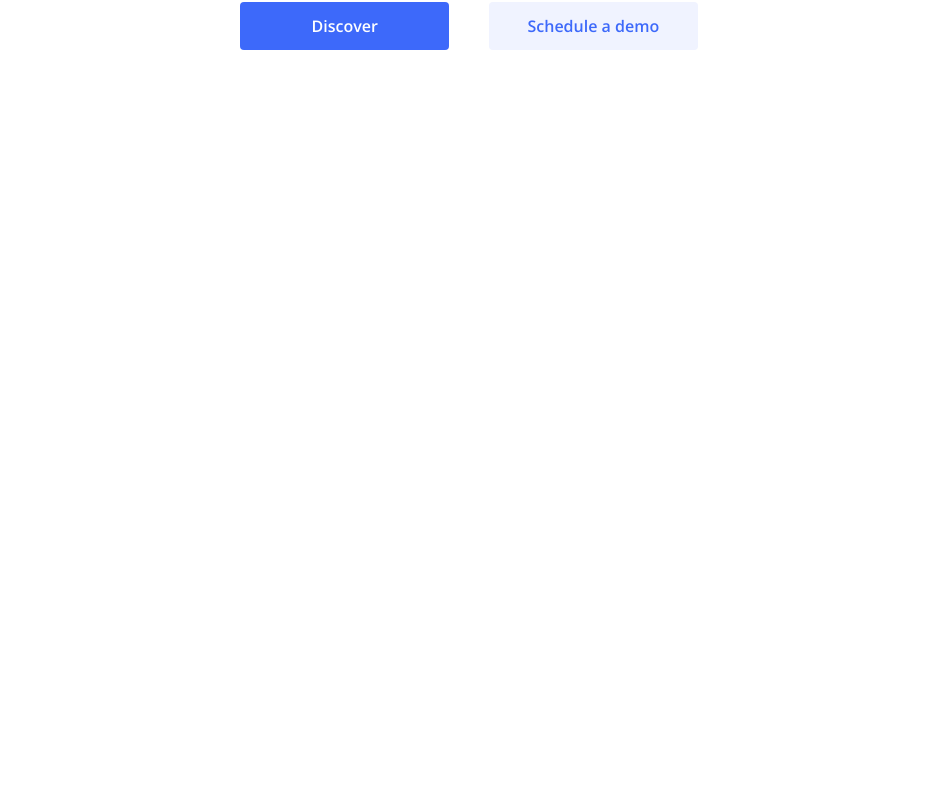
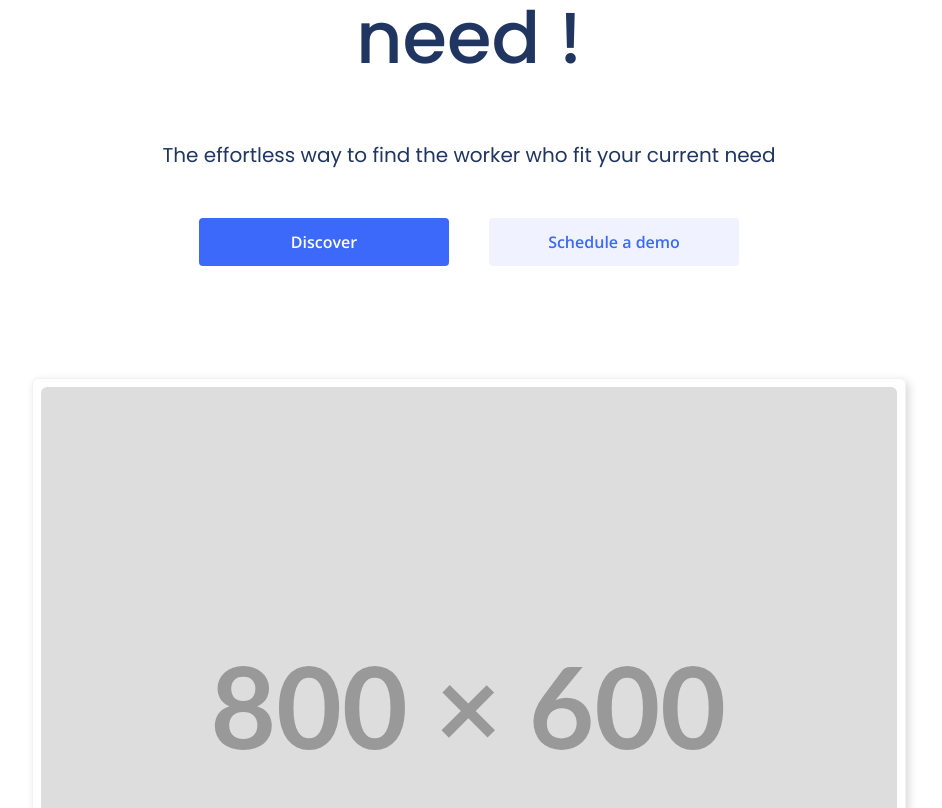
Before and after one commit to WandoCode/my-saas, a Next.js app: page / in a window 1280 px wide. Shown: the part 352-1160 px from the top of the page, without its empty margins (171-1113 px from the left). Before the commit the page ends 800 px from the top, so only its background shows below. Built offline with nearby package versions, Linux system fonts and the light colour scheme.

Commit message:
Add hero image

```diff
--- a/src/app/page.tsx
+++ b/src/app/page.tsx
@@ -1,3 +1,4 @@
+import Image from 'next/image'
 import { Button } from './components'
 
 export default function Home() {
@@ -7,11 +8,12 @@ export default function Home() {
         <section className="hero">
           <div className="hero__container center">
             <h1 className="hero__title heading h1">
-              Discover&nbsp;
-              <span className="fc-primary-600">Fleximed</span>
+              Find quickly the{' '}
+              <span className="fc-primary-600">healthcare worker</span> you need
+              !
             </h1>
             <h2 className="heading subtitle">
-              Find easily healthcare worker you can trust!
+              The effortless way to find the worker who fit your current need
             </h2>
             <div className="align hero__ctas">
               <Button as="next-link" variant="primary" className="hero__btn-a">
@@ -25,6 +27,17 @@ export default function Home() {
                 Schedule a demo
               </Button>
             </div>
+            <div className="hero__image hero-image">
+              <div className="hero-image__container">
+                <Image
+                  src="/placeholder.svg"
+                  alt="image demo"
+                  height={800}
+                  width={1200}
+                  priority={true}
+                />
+              </div>
+            </div>
           </div>
         </section>
       </div>
--- a/src/style/abstracts/_colors.scss
+++ b/src/style/abstracts/_colors.scss
@@ -49,7 +49,10 @@ $colors: (
   neutral: (
     350: hsla(0, 0%, 35%, 1),
     450: hsla(0, 0%, 45%, 1),
+    550: hsla(0, 0%, 55%, 1),
+    650: hsla(0, 0%, 65%, 1),
     750: hsla(0, 0%, 75%, 1),
+    850: hsla(0, 0%, 85%, 1),
     950: hsla(0, 0%, 95%, 1),
     1000: hsla(0, 0%, 100%, 1),
   ),
--- a/src/style/main.css
+++ b/src/style/main.css
@@ -40,7 +40,10 @@
   --clr-default-950: hsl(219, 50%, 95%);
   --clr-neutral-350: hsl(0, 0%, 35%);
   --clr-neutral-450: hsl(0, 0%, 45%);
+  --clr-neutral-550: hsl(0, 0%, 55%);
+  --clr-neutral-650: hsl(0, 0%, 65%);
   --clr-neutral-750: hsl(0, 0%, 75%);
+  --clr-neutral-850: hsl(0, 0%, 85%);
   --clr-neutral-950: hsl(0, 0%, 95%);
   --clr-neutral-1000: hsl(0, 0%, 100%);
   --clr-positive-450: hsl(154, 80%, 45%);
@@ -174,8 +177,17 @@
 :root .fc-neutral-450 {
   color: hsl(0, 0%, 45%);
 }
+:root .fc-neutral-550 {
+  color: hsl(0, 0%, 55%);
+}
+:root .fc-neutral-650 {
+  color: hsl(0, 0%, 65%);
+}
 :root .fc-neutral-750 {
   color: hsl(0, 0%, 75%);
+}
+:root .fc-neutral-850 {
+  color: hsl(0, 0%, 85%);
 }
 :root .fc-neutral-950 {
   color: hsl(0, 0%, 95%);
@@ -560,6 +572,27 @@ body {
     flex-basis: 100%;
   }
 }
+.hero__image {
+  margin-top: 2em;
+  margin-bottom: 3rem;
+}
+@media (min-width: 64rem) {
+  .hero__image {
+    margin-top: 4rem;
+    margin-bottom: 4rem;
+  }
+}
+
+.hero-image__container {
+  border-radius: 6px;
+  border: 1px solid var(--clr-neutral-950);
+  padding: 8px;
+  box-shadow: 3px 3px 10px 0px var(--clr-neutral-850);
+}
+.hero-image img {
+  height: auto;
+  border-radius: 6px;
+}
 
 .container {
   max-width: 1440px;
--- /dev/null
+++ b/src/style/pages/home/_hero-image.scss
@@ -0,0 +1,13 @@
+.hero-image {
+  &__container {
+    border-radius: 6px;
+    border: 1px solid var(--clr-neutral-950);
+    padding: 8px;
+    box-shadow: 3px 3px 10px 0px var(--clr-neutral-850);
+  }
+
+  & img {
+    height: auto;
+    border-radius: 6px;
+  }
+}
--- a/src/style/pages/home/_hero.scss
+++ b/src/style/pages/home/_hero.scss
@@ -33,4 +33,13 @@
       flex-basis: 100%;
     }
   }
+
+  &__image {
+    margin-top: 2em;
+    margin-bottom: 3rem;
+    @include breakpoint('large') {
+      margin-top: 4rem;
+      margin-bottom: 4rem;
+    }
+  }
 }
--- a/src/style/pages/home/_index.scss
+++ b/src/style/pages/home/_index.scss
@@ -1 +1,2 @@
 @forward './hero';
+@forward './hero-image';
```
Also changed, not shown: public/placeholder.svg (added), 1 other file (tests, documents, lock files or other folders).
